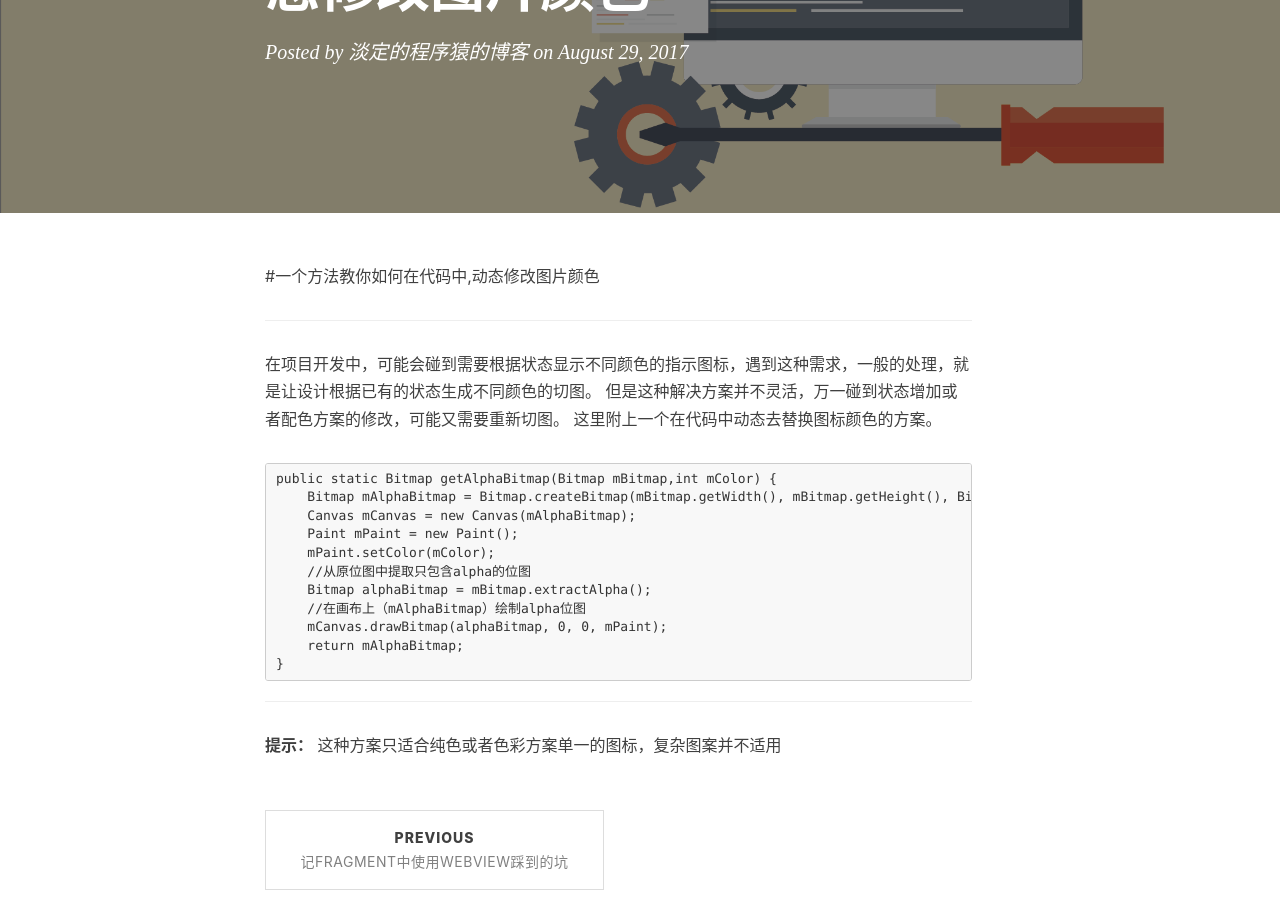
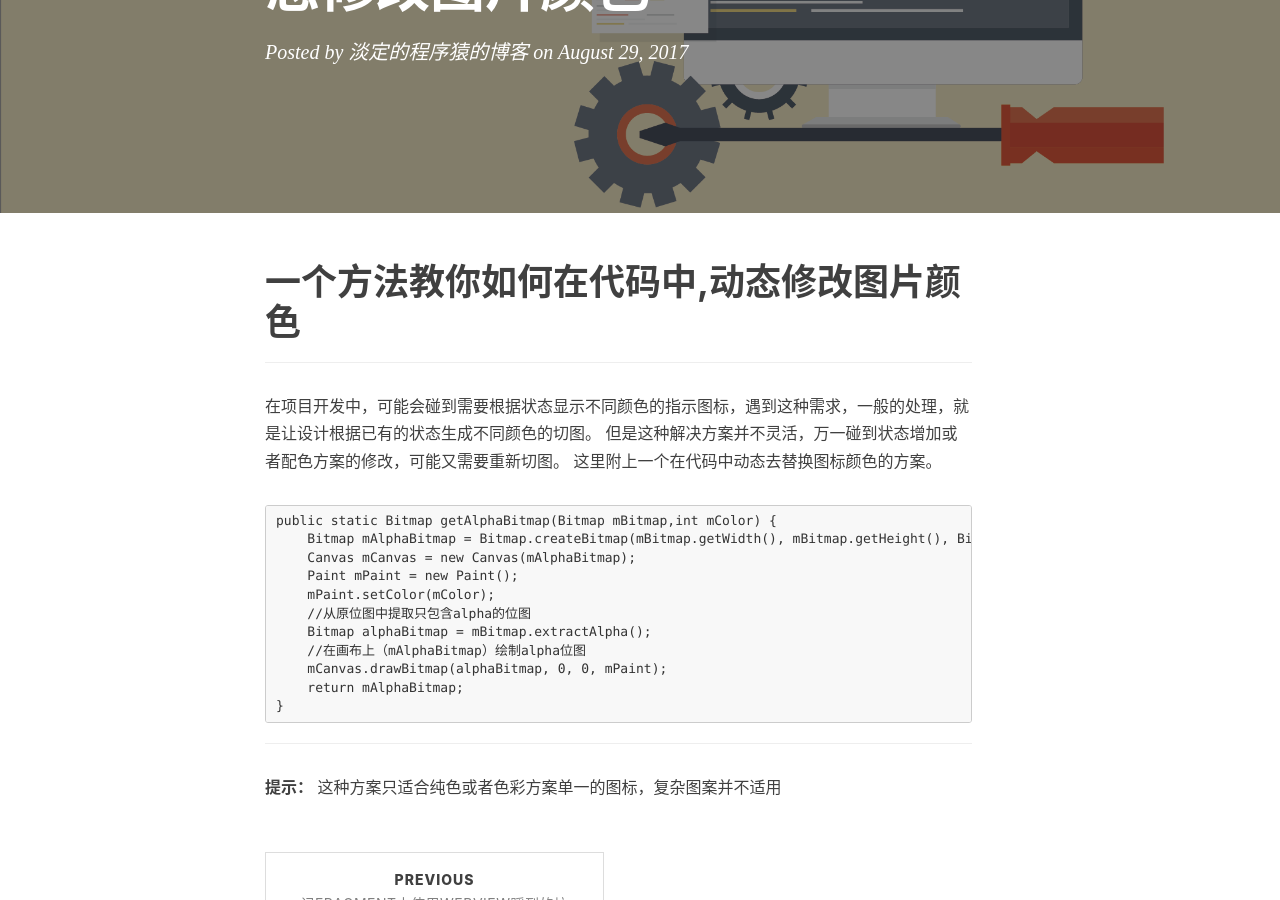
Before and after one commit to 976112643/976112643.github.io, a Jekyll site: the page built from _posts/2017-8-29-the-post-9810.md, in a window 1280 px wide and 900 px high, scrolled down 304 px. Built offline with Jekyll 4.4.1, drawn with Linux system fonts in a browser that asks for light colours; nearby versions of some CDN libraries; comment, search, counter and statistics services are not loaded; some of the changed lines change nothing that is shown.

Commit message:
update from Jekyller

```diff
--- a/_posts/2017-8-29-the-post-9810.md
+++ b/_posts/2017-8-29-the-post-9810.md
@@ -6,17 +6,17 @@ tags:
   - icon
   - 图标颜色
 comment:
-info:
+info: Bitmap的妙用
 date: '2017-8-29'
 type: post
 layout: post
 published: true
-sha:
+sha: bfe3bea1dc7ee7b67585fd186465d8461b163a4a
 slug: the-post-9810
 title: '一个方法教你如何在代码中,动态修改图片颜色'
 
 ---
-#一个方法教你如何在代码中,动态修改图片颜色
+# 一个方法教你如何在代码中,动态修改图片颜色
 
 
 ----------
```
